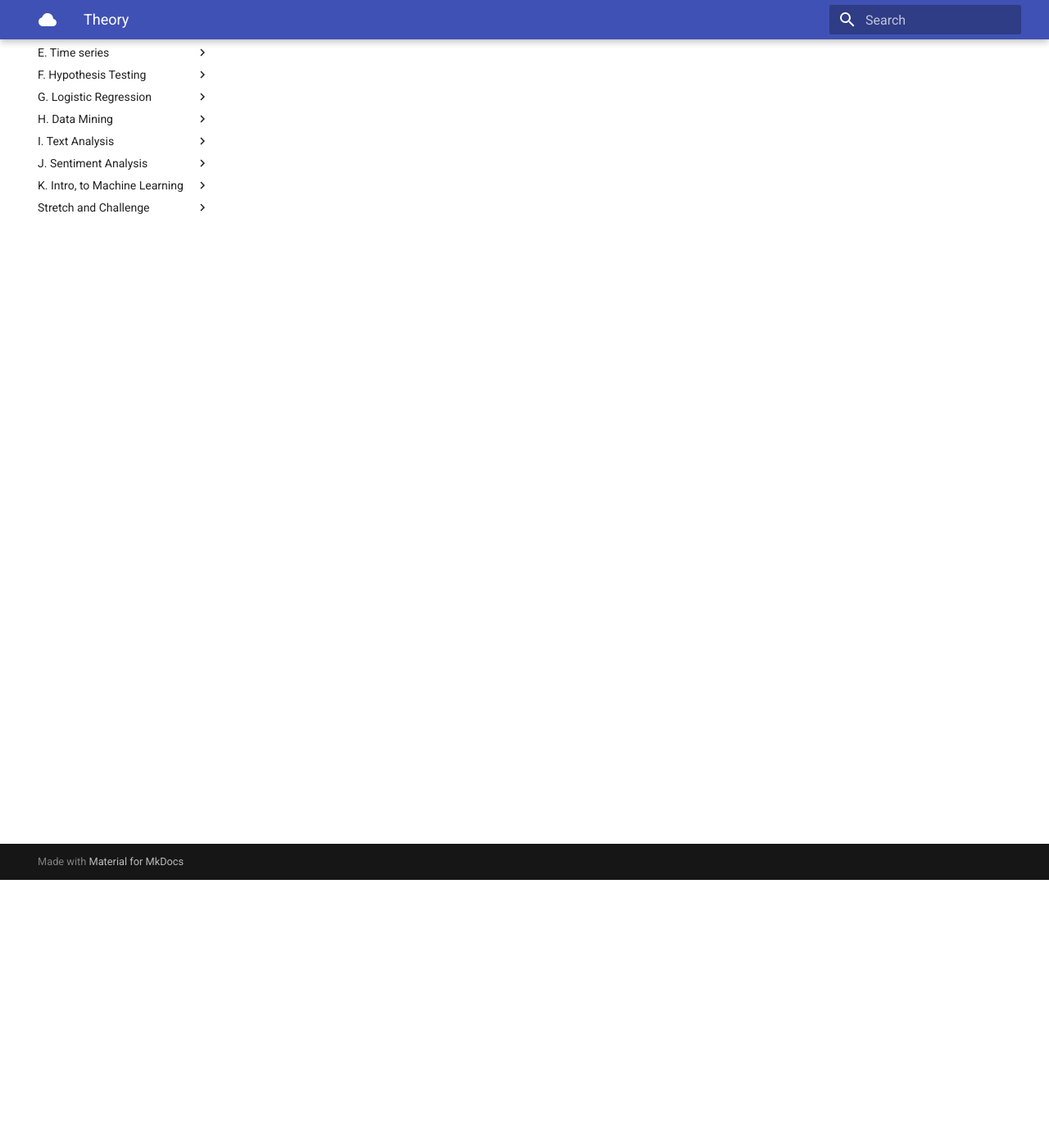
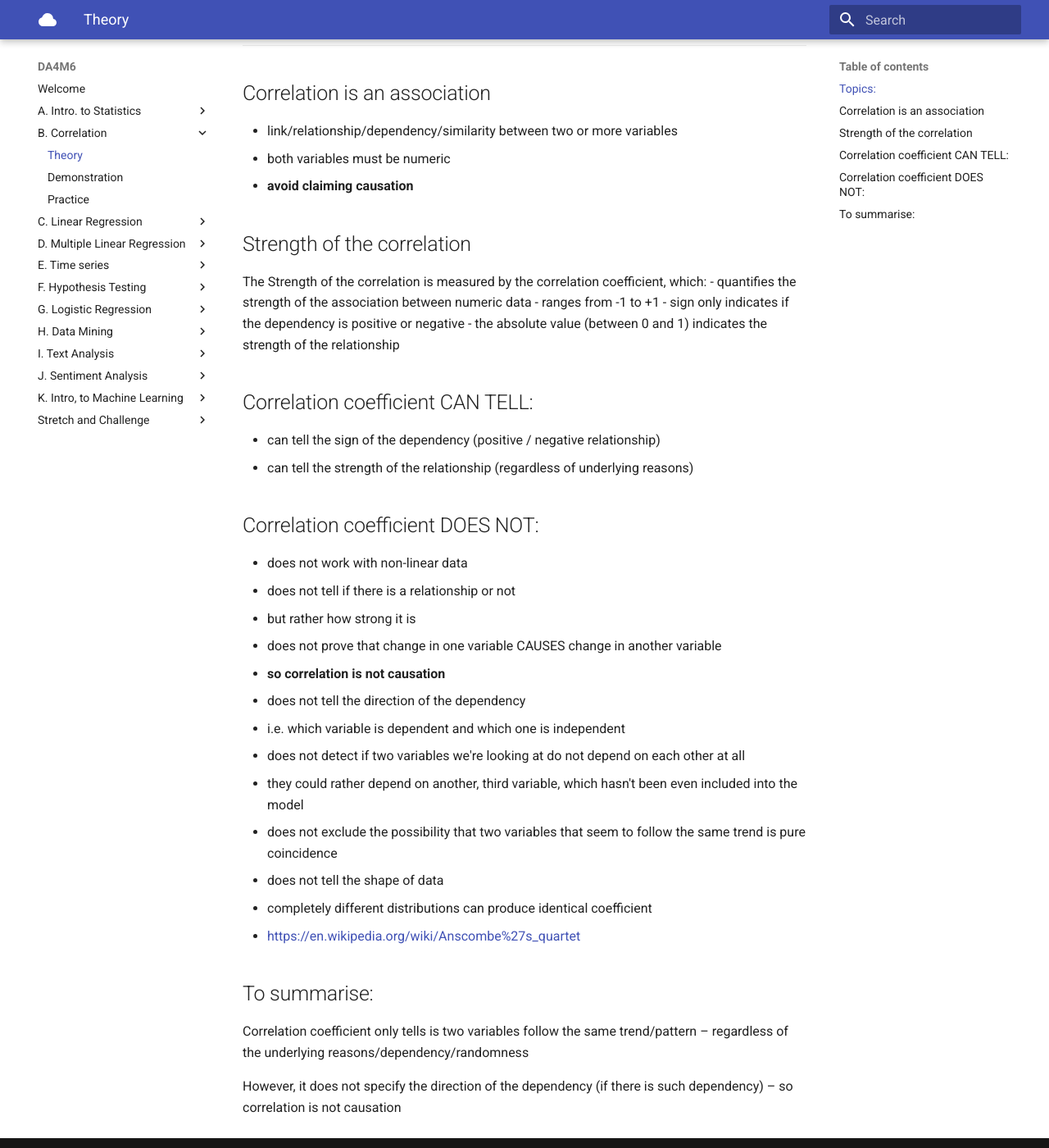
Before and after one commit to barbourians/DA4M6, an MkDocs documentation site: the page built from docs/correlation/index.md, in a window 1280 px wide and 1400 px high, scrolled down 327 px. Shown: the whole window at 82% size. Built offline with MkDocs 1.6.1 and Material for MkDocs 9.7.7, drawn with Linux system fonts in a browser that asks for light colours; some of the changed text lies outside the part shown.

Commit message:
Update index.md

```diff
--- a/docs/correlation/index.md
+++ b/docs/correlation/index.md
@@ -1 +1,44 @@
 # Correlation - Theory
+
+## Topics:
+- Correlation is an association (link/relationship/dependency/similarity)
+- The strength of the correlation
+- Correlation coefficient CAN TELL ...
+- Correlation coefficient DOES NOT ...
+
+---
+## Correlation is an association
+- link/relationship/dependency/similarity between two or more variables
+- both variables must be numeric
+- **avoid claiming causation**
+
+## Strength of the correlation
+The Strength of the correlation is measured by the correlation coefficient, which:
+- quantifies the strength of the association between numeric data
+- ranges from -1 to +1
+- sign only indicates if the dependency is positive or negative
+- the absolute value (between 0 and 1) indicates the strength of the relationship
+
+## Correlation coefficient CAN TELL:
+- can tell the sign of the dependency (positive / negative relationship)
+- can tell the strength of the relationship (regardless of underlying reasons)
+
+## Correlation coefficient DOES NOT:
+- does not work with non-linear data
+- does not tell if there is a relationship or not
+  - but rather how strong it is
+- does not prove that change in one variable CAUSES change in another variable
+  - **so correlation is not causation**
+- does not tell the direction of the dependency
+  - i.e. which variable is dependent and which one is independent
+- does not detect if two variables we're looking at do not depend on each other at all
+  - they could rather depend on another, third variable, which hasn't been even included into the model
+- does not exclude the possibility that two variables that seem to follow the same trend is pure coincidence
+- does not tell the shape of data
+  - completely different distributions can produce identical coefficient
+  - https://en.wikipedia.org/wiki/Anscombe%27s_quartet
+
+## To summarise:
+Correlation coefficient only tells is two variables follow the same trend/pattern – regardless of the underlying reasons/dependency/randomness
+
+However, it does not specify the direction of the dependency (if there is such dependency) – so correlation is not causation
```
